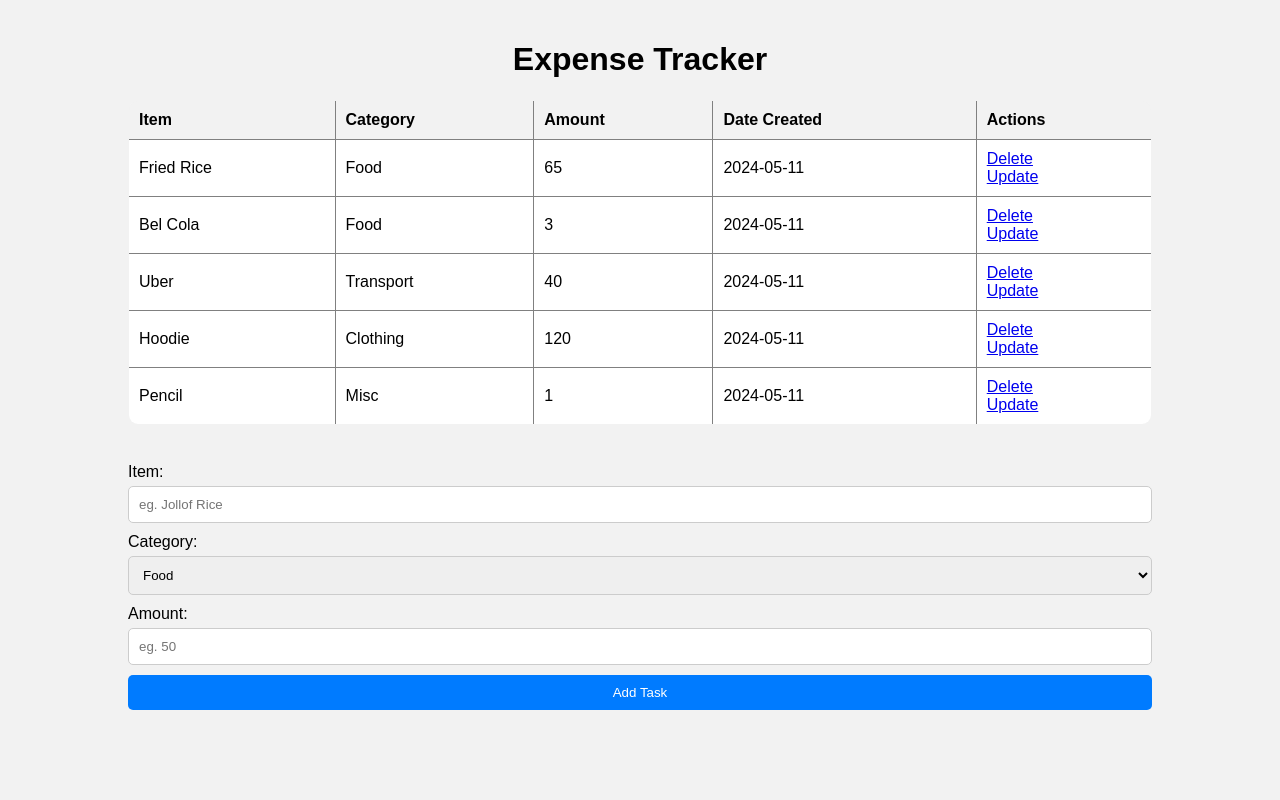
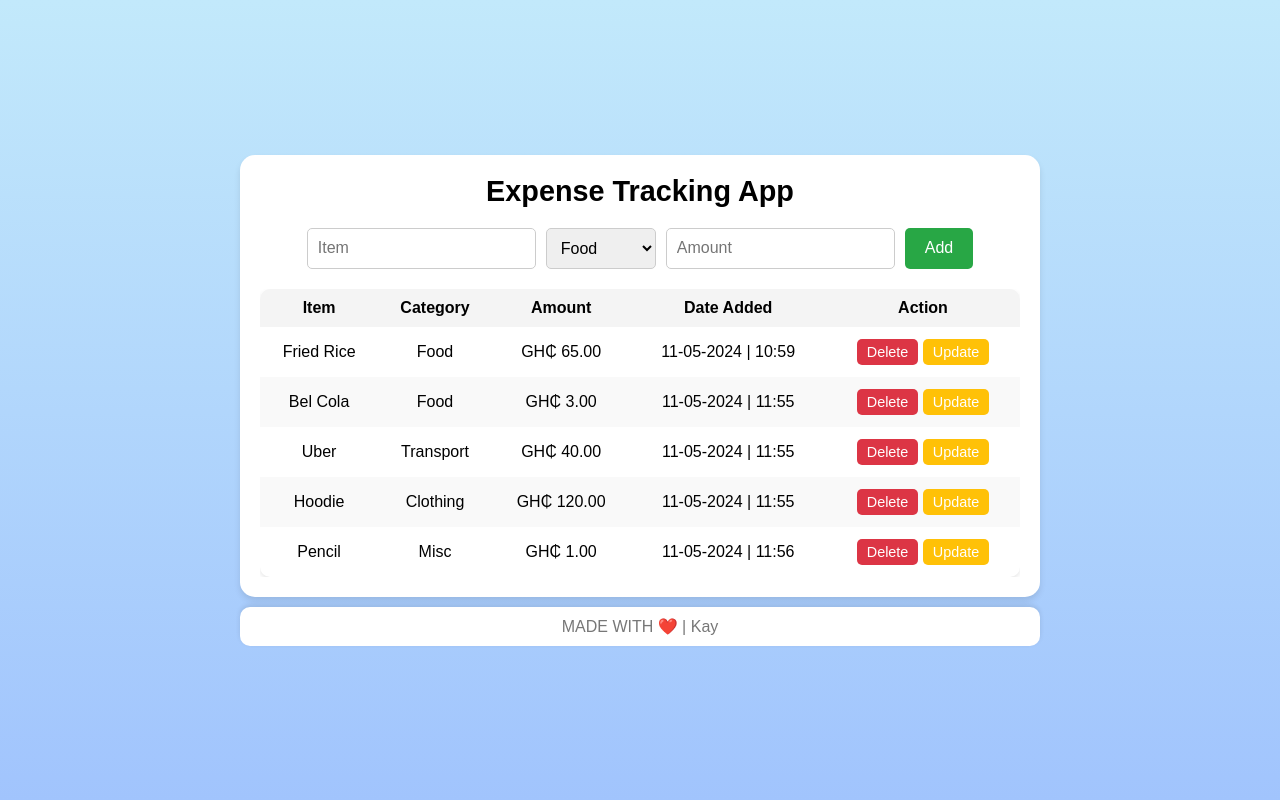
Before and after one commit to richmondkorsah/Expense-Tracker, a Flask app: page / in a window 1280 px wide. Run offline with Flask 3, Linux system fonts and the light colour scheme.

Commit message:
Updated and improved frontend design and layout

```diff
--- a/static/css/main.css
+++ b/static/css/main.css
@@ -1,27 +1,93 @@
-/* styles.css */
-body {
-    font-family: Arial, sans-serif;
-    background-color: #f2f2f2;
+* {
     margin: 0;
     padding: 0;
+    box-sizing: border-box;
+    font-family: Arial, sans-serif;
 }
 
-.content {
-    width: 80%;
-    margin: auto;
+body {
+    background: linear-gradient(to bottom, #c2e9fb, #a1c4fd);
+    display: flex;
+    justify-content: center;
+    align-items: center;
+    min-height: 100vh;
     padding: 20px;
+    flex-direction: column; /* Stack content vertically */
+}
+
+.container {
+    width: 100%; /* Ensure container takes up the full width */
+    max-width: 800px; /* Match card max width */
+    display: flex;
+    flex-direction: column; /* Stack card and footer */
+    gap: 30px; /* Increased gap for better separation */
+    align-items: center; /* Center align the container */
+}
+
+.card {
+    background-color: #fff;
+    border-radius: 15px;
+    padding: 20px;
+    box-shadow: 0 4px 6px rgba(0, 0, 0, 0.1);
+    overflow: hidden;
+    width: 100%; /* Ensure card takes full width of container */
+    max-width: 800px; /* Set a max width for the card */
 }
 
 h1 {
     text-align: center;
+    margin-bottom: 20px;
+    font-size: 1.8rem;
 }
 
-h4 {
-    text-align: center;
+.form {
+    display: flex;
+    justify-content: center;
+    margin-bottom: 20px;
+}
+
+.form-group {
+    display: flex;
+    gap: 10px;
+    flex-wrap: wrap;
+    width: 100%;
+    max-width: 800px;
+}
+
+input[type="text"] {
+    flex: 1;
+    min-width: 150px;
+    padding: 10px;
+    border: 1px solid #ccc;
+    border-radius: 5px;
+    font-size: 1rem;
+}
+
+select {
+    padding: 10px;
+    border: 1px solid #ccc;
+    border-radius: 5px;
+    font-size: 1rem;
+}
+
+button.submit {
+    background-color: #28a745;
+    color: #fff;
+    border: none;
+    padding: 10px 20px;
+    font-size: 1rem;
+    border-radius: 5px;
+    cursor: pointer;
+    transition: background-color 0.3s;
+}
+
+button.submit:hover {
+    background-color: #218838;
 }
 
 .table {
-    margin-top: 20px;
+    overflow-x: auto;
+    width: 100%;
 }
 
 table {
@@ -29,57 +95,84 @@ table {
     border-collapse: collapse;
     border-radius: 10px;
     overflow: hidden;
+    box-shadow: 0 2px 4px rgba(0, 0, 0, 0.1);
 }
 
-table th, table td {
+th, td {
     padding: 10px;
-    text-align: left;
+    text-align: center;
 }
 
-table th {
-    background-color: #f2f2f2;
+thead th {
+    background-color: #f4f4f4;
 }
 
-table td {
-    background-color: #ffffff;
+tbody tr:nth-child(even) {
+    background-color: #f9f9f9;
 }
 
-.actions a {
-    text-decoration: none;
-    color: #333333;
-    margin-right: 10px;
+a.delete-btn, a.update-btn {
+    display: inline-block;
+    padding: 5px 10px;
+    font-size: 0.9rem;
+    border-radius: 5px;
+    cursor: pointer;
+    border: none;
+    margin: 2px 0;
+    text-align: center;
+    text-decoration: none; /* Remove underline */
 }
 
-.form-input {
-    margin-top: 20px;
+a.delete-btn {
+    background-color: #dc3545;
+    color: #fff;
 }
 
-label {
-    display: block;
-    margin-bottom: 5px;
+a.update-btn {
+    background-color: #ffc107;
+    color: #fff;
 }
 
-input[type="text"],
-input[type="number"],
-select {
-    width: 100%;
-    padding: 10px;
-    margin-bottom: 10px;
-    border: 1px solid #cccccc;
-    border-radius: 5px;
-    box-sizing: border-box;
+a.delete-btn:hover {
+    background-color: #c82333;
 }
 
-.submit input[type="submit"] {
-    width: 100%;
-    padding: 10px;
-    background-color: #007bff;
-    border: none;
-    color: #ffffff;
-    border-radius: 5px;
-    cursor: pointer;
+a.update-btn:hover {
+    background-color: #e0a800;
 }
 
-.submit input[type="submit"]:hover {
-    background-color: #0056b3;
+/* Footer Design */
+.footer {
+    width: 100%;
+    max-width: 800px; /* Same width as the .card */
+    background-color: #fff;
+    padding: 10px 0;
+    margin-top: 10px;
+    text-align: center;
+    font-size: 1rem;
+    color: #777;
+    border-radius: 10px;
+    box-shadow: 0 -2px 5px rgba(0, 0, 0, 0.1);
 }
+
+/* Responsive Design */
+@media (max-width: 600px) {
+    .form-group {
+        flex-direction: column;
+        gap: 15px;
+    }
+
+    .form-group input[type="text"],
+    .form-group button.submit {
+        width: 100%;
+    }
+
+    th, td {
+        font-size: 0.9rem;
+    }
+
+    button.delete-btn, button.update-btn {
+        width: 100%;
+        text-align: center;
+    }
+}
--- a/templates/index.html
+++ b/templates/index.html
@@ -5,61 +5,64 @@
 {% endblock %}
 
 {% block body %}
-<div class="content">
-    <h1 style="text-align: center;">Expense Tracker</h1>
+<div class="container">
+    <div class="card">
+        <h1>Expense Tracking App</h1>
         {% if expenses|length < 1 %}
             <h4 style="text-align: center;">The databese is empty. Track expenses below!</h4>
         {% else %}
 
-    <div class="table">
-    <table border="1" cellpadding="5" cellspacing="5">
-        <tr>
-            <th>Item</th>
-            <th>Category</th>
-            <th>Amount</th>
-            <th>Date Created</th>
-            <th>Actions</th>
-        </tr>
-        {% for expense in expenses %}
-            <tr>
-                <td>{{ expense.item}}</td>
-                <td>{{ expense.category }}</td>
-                <td>{{ expense.amount }}</td>
-                <td>{{ expense.date_added.date() }}</td>
-                <td>
-                    <a href="/delete/{{expense.id}}">Delete</a>
-                    <br>
-                    <a href="/update/{{expense.id}}">Update</a>
-                </td>
-            </tr>
-        {% endfor %}
-    </table>
-    </div>
-    {% endif %}
-    <div class="form-input">
+        <div class="form">
             <form action="/" method="POST">
-            <br>
-                <label for="item">Item: </label>
-                <input type="text" name="item" id="item" placeholder="eg. Jollof Rice">
-                <br>
+                <div class="form-group">
+                    <input type="text" id="item" name="item" placeholder="Item">
 
-                <label for="category">Category: </label>
                     <select name="category" id="category">
                         <option value="Food" id="food">Food</option>
                         <option value="Transport" id="transport">Transport</option>
                         <option value="Misc" id="misc">Misc</option>
                         <option value="Clothing" id="clothing">Clothing</option>
                     </select>
-                <br>
 
-                <label for="amount">Amount: </label>
-                <input type="number" name="amount" id="amount" placeholder="eg. 50">
-                <br>
+                    <input type="text" id="amount" name="amount" placeholder="Amount">
 
-                <div class="submit">
-                    <input type="submit" value="Add Task">
+                    <button class="submit" value="Add Task">Add</button>
                 </div>
             </form>
         </div>
+        <div class="table">
+            <table>
+                <thead>
+                    <tr>
+                        <th>Item</th>
+                        <th>Category</th>
+                        <th>Amount</th>
+                        <th>Date Added</th>
+                        <th>Action</th>
+                    </tr>
+                </thead>
+                <tbody>
+                    {% for expense in expenses %}
+                    <tr>
+                        <td>{{ expense.item}}</td>
+                        <td>{{ expense.category }}</td>
+                        <td>GH₵ {{ "%.2f" | format(expense.amount) }}</td>
+                        <td>{{ expense.date_added.strftime('%d-%m-%Y | %H:%M') }}</td>
+                        <td>
+                            <a class="delete-btn" href="/delete/{{ expense.id }}">Delete</a>
+                            <a class="update-btn" href="/update/{{ expense.id }}">Update</a>
+                        </td>
+                    </tr>
+                    {% endfor %}
+                </tbody>
+            </table>
+        </div>
+        {% endif %}
+    </div>
+</div>
+<div class="footer">
+    <footer class="kay">
+        <p>MADE WITH ❤️ | Kay</p>
+    </footer>
 </div>
 {% endblock %}
```
Also changed, not shown: static/css/update-style.css (added, +55 -0 lines), templates/update.html (+26 -21 lines). Lines whose indentation alone changed are shown as unchanged.
